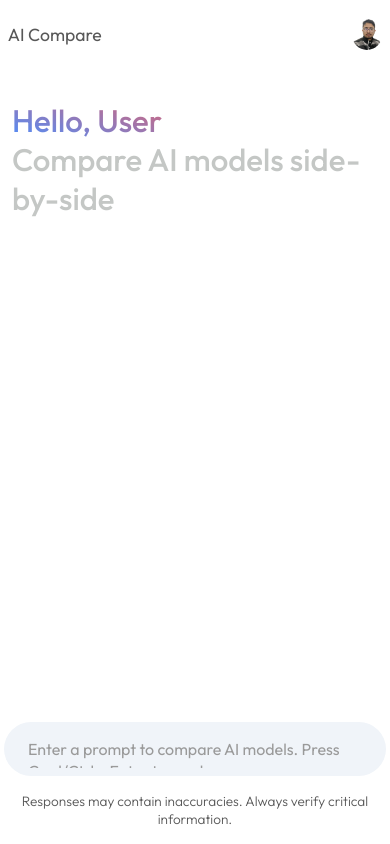
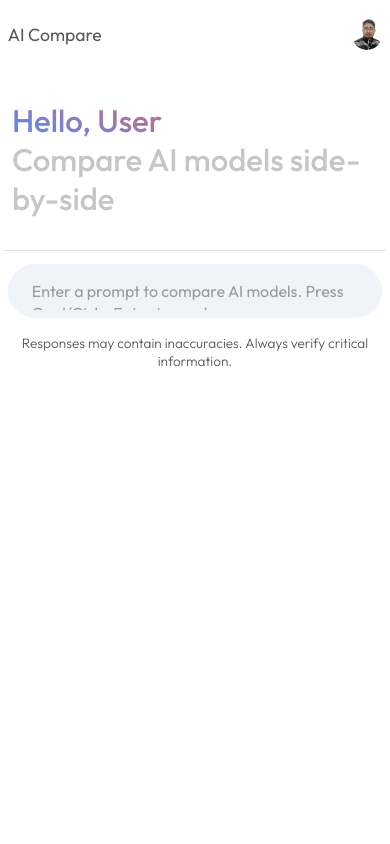
Before and after one commit to Shubhanshu-ism/AI-Compare, a React (Vite) app: page / in a window 390 px wide. Built offline with nearby package versions, Linux system fonts and the light colour scheme; no server answers.

Commit message:
feat: improve responsiveness of Main component

```diff
--- a/src/component/Main/Main.css
+++ b/src/component/Main/Main.css
@@ -39,8 +39,9 @@
 /* Main Layout */
 .main {
   flex: 1;
-  min-height: 100vh;
-  padding-bottom: var(--space-xl);
+  display: flex;
+  flex-direction: column;
+  height: 100vh;
   position: relative;
   background: #fff;
 }
@@ -53,6 +54,7 @@
   font-size: clamp(1.1rem, 2.2vw, 1.5rem);
   padding: var(--space-lg) 2vw;
   color: var(--text-primary);
+  flex-shrink: 0;
 }
 
 .main .nav img {
@@ -62,10 +64,14 @@
 
 /* Container */
 .main-container {
+  flex: 1;
+  display: flex;
+  flex-direction: column;
   width: 100%;
   max-width: 1100px;
   margin: 0 auto;
   padding: 0 2vw;
+  min-height: 0;
 }
 
 /* Greeting */
@@ -124,16 +130,12 @@
   font-size: 1.05rem;
 }
 
-/* Bottom Section - CONSOLIDATED */
-.main .main-bottom {
-  position: absolute;
-  bottom: 0;
-  width: 100%;
-  max-width: 1100px;
-  padding: 0 2vw;
-  left: 50%;
-  transform: translateX(-50%);
+/* Bottom Section */
+.main-bottom {
+  padding: var(--space-lg) 0;
+  flex-shrink: 0;
 }
+
 
 /* Search Box - UNIFIED RULES */
 .search-box {
@@ -198,7 +200,10 @@
 
 /* Results */
 .result {
-  max-height: 70vh;
+  flex: 1;
+  min-height: 0;
+  display: flex;
+  flex-direction: column;
   overflow-y: auto;
   scrollbar-width: thin;
   scrollbar-color: #888 #f1f1f1;
@@ -221,8 +226,9 @@
 .result-title {
   margin: var(--space-2xl) 0;
   display: flex;
-  align-items: center;
+  align-items: flex-start;
   gap: var(--space-lg);
+  flex-shrink: 0;
 }
 
 .result img {
@@ -232,10 +238,10 @@
 
 /* Model Comparison */
 .model-comparison {
+  flex: 1;
   display: flex;
   gap: var(--space-lg);
-  margin-top: var(--space-lg);
-  height: 65vh;
+  min-height: 0;
 }
 
 .model-column {
@@ -258,6 +264,7 @@
   border-bottom: 1px solid var(--border-color);
   font-weight: 600;
   font-size: 1rem;
+  flex-shrink: 0;
 }
 
 .model-header img {
@@ -276,9 +283,8 @@
 /* Markdown Response */
 .markdown-response {
   line-height: 1.6;
-  overflow: auto;
-  max-height: 100%;
-  width: 100%;
+  overflow-wrap: break-word;
+  word-wrap: break-word;
 }
 
 .markdown-response h1,
@@ -290,7 +296,6 @@
 
 .markdown-response p {
   margin-bottom: var(--space-md);
-  max-width: 100%;
 }
 
 .markdown-response table {
@@ -298,7 +303,7 @@
   width: 100%;
   margin: var(--space-xl) 0;
   box-shadow: 0 1px 3px var(--shadow-table);
-  table-layout: fixed;
+  table-layout: auto;
 }
 
 .markdown-response th {
@@ -311,8 +316,6 @@
 .markdown-response td {
   padding: var(--space-md) var(--space-xl);
   border: 1px solid var(--border-color);
-  overflow: hidden;
-  text-overflow: ellipsis;
 }
 
 .markdown-response tr:nth-child(even) {
@@ -404,14 +407,6 @@
   }
 }
 
-@media (max-width: 1100px) {
-  .main-container,
-  .main .main-bottom {
-    max-width: 100vw;
-    padding: 0 1vw;
-  }
-}
-
 @media (max-width: 900px) {
   .main .greet {
     font-size: clamp(1.5rem, 8vw, 2.5rem);
@@ -426,30 +421,27 @@
   .model-comparison {
     flex-direction: column;
     gap: var(--space-sm);
-    height: auto;
-    max-height: 70vh;
   }
 
   .model-column {
+    flex-basis: 50%;
     min-height: 300px;
   }
 }
 
 @media (max-width: 600px) {
-  .main .cards {
-    grid-template-columns: 1fr;
-    gap: var(--space-sm);
-    padding: var(--space-xs) 0;
+  .main {
+    padding-bottom: 0;
   }
 
-  .main .main-bottom {
-    position: fixed;
-    bottom: 0;
-    left: 0;
-    width: 100vw;
-    max-width: 100vw;
+  .main-container {
     padding: 0 1vw;
-    transform: none;
+  }
+
+  .main-bottom {
+    padding: var(--space-sm) 1vw;
+    background: #fff;
+    border-top: 1px solid var(--border-color);
   }
 
   .search-box {
@@ -459,18 +451,10 @@
 
   .search-box textarea {
     font-size: 1em;
-    min-width: 0;
-  }
-
-  .model-comparison {
-    flex-direction: column;
-    height: auto;
-    max-height: 60vh;
-    gap: var(--space-sm);
   }
 
   .model-column {
-    min-height: 200px;
+    min-height: 250px;
   }
 }
 
@@ -478,16 +462,15 @@
 .user-prompt {
   flex: 1;
   margin-left: var(--space-sm);
+  overflow-wrap: break-word;
+  word-wrap: break-word;
 }
 
-.user-prompt .markdown-response,
 .user-prompt p {
   margin: 0;
   color: var(--text-secondary);
   font-weight: 500;
-  white-space: pre-wrap; /* Preserve whitespace and line breaks */
-  word-wrap: break-word;
-  max-width: 100%;
+  white-space: pre-wrap;
 }
 
 /* Enhanced streaming indicator */
@@ -503,21 +486,6 @@
 @keyframes blink {
   0%, 50% { opacity: 1; }
   51%, 100% { opacity: 0; }
-}
-
-/* Result title layout adjustment */
-.result-title {
-  margin: var(--space-2xl) 0;
-  display: flex;
-  align-items: flex-start; /* Changed from center to flex-start */
-  gap: var(--space-lg);
-}
-
-.result-title img {
-  width: 40px;
-  border-radius: var(--radius-full);
-  flex-shrink: 0; /* Prevent image from shrinking */
-  margin-top: 2px; /* Slight adjustment for alignment */
 }
 
 /* Handle code blocks and preformatted text in user prompt */
@@ -542,7 +510,7 @@
   padding: 0;
 }
 
-/* Responsive adjustments */
+/* Responsive adjustments for result title*/
 @media (max-width: 600px) {
   .result-title {
     gap: var(--space-sm);
```
